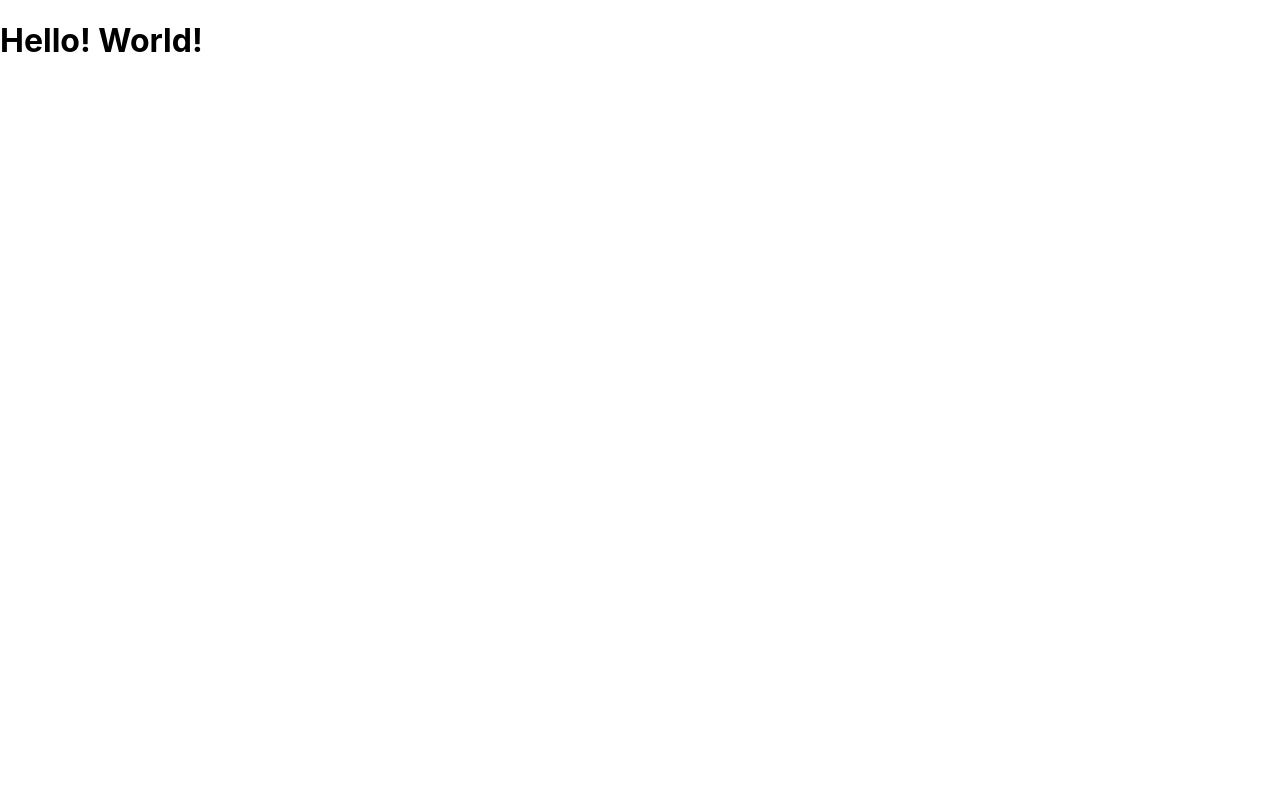
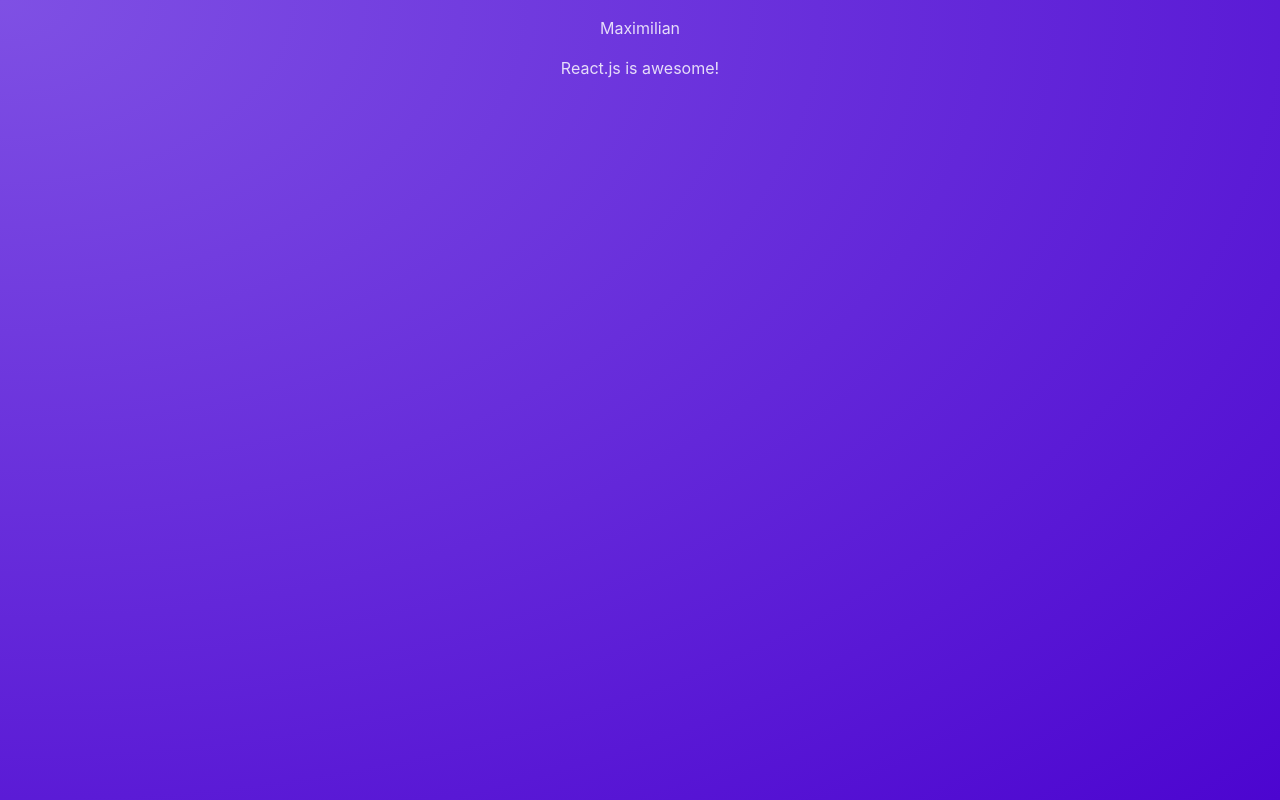
Before and after one commit to jwy10/NEXT.prac, a React (Create React App) app in the folder next-prac/: page / in a window 1280 px wide. Built offline with nearby package versions, Linux system fonts and the light colour scheme.

Commit message:
동적기능연슨

```diff
--- a/next-prac/src/App.jsx
+++ b/next-prac/src/App.jsx
@@ -1,9 +1,10 @@
 
 import './App.css';
+import Post from './components/Post';
 
 function App() {
   return (
-    <h1>Hello! World!</h1>
+    <Post />
   );
 }
 
--- a/next-prac/src/components/Post.jsx
+++ b/next-prac/src/components/Post.jsx
@@ -1,9 +1,13 @@
 import React from 'react'
 
+const names = ["Maximilian", 'Manuel'];
+
 export default function Post() {
+const choosename = Math.random() > 0.5 ? names[0] : names[1];
+
   return (
     <div>
-      <p>Maximilan</p>
+      <p>{choosename}</p>
       <p>React.js is awesome!</p>
     </div>
   )
--- a/next-prac/src/index.css
+++ b/next-prac/src/index.css
@@ -1,13 +1,23 @@
+* {
+  box-sizing: border-box;
+}
+
+:root {
+  min-height: 100vh;
+  font-family: Inter, Avenir, Helvetica, Arial, sans-serif;
+  font-size: 16px;
+  line-height: 24px;
+  font-weight: 400;
+  background-image: radial-gradient(ellipse at top left, #7f50e4, #4c05d0);
+  font-synthesis: none;
+  text-rendering: optimizeLegibility;
+  -webkit-font-smoothing: antialiased;
+  -moz-osx-font-smoothing: grayscale;
+  -webkit-text-size-adjust: 100%;
+}
+
 body {
   margin: 0;
-  font-family: -apple-system, BlinkMacSystemFont, 'Segoe UI', 'Roboto', 'Oxygen',
-    'Ubuntu', 'Cantarell', 'Fira Sans', 'Droid Sans', 'Helvetica Neue',
-    sans-serif;
-  -webkit-font-smoothing: antialiased;
-  -moz-osx-font-smoothing: grayscale;
+  text-align: center;
+  color: #e6ddf9;
 }
-
-code {
-  font-family: source-code-pro, Menlo, Monaco, Consolas, 'Courier New',
-    monospace;
-}
```
